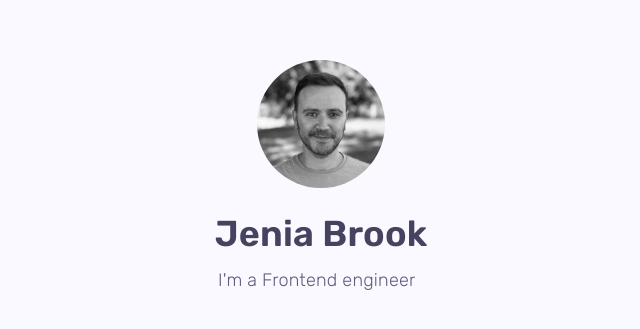
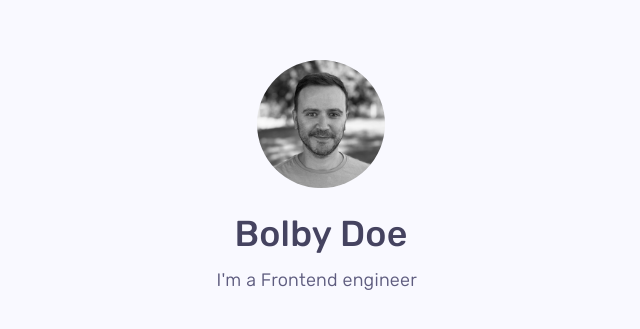
Before and after one commit to jeniabrook/homepage, a Next.js app: page / in a window 1280 px wide. Shown: the part 217-546 px from the top of the page, without its empty margins (319-959 px from the left). Built offline with nearby package versions, Linux system fonts and the light colour scheme.

Commit message:
Update weight

```diff
--- a/components/Heading.js
+++ b/components/Heading.js
@@ -9,22 +9,22 @@ const headingCss = css`
 const headingStyle = {
   h1: css`
     font-size: 2.25rem;
-    font-variation-settings: 'wght' 600;
+    font-variation-settings: 'wght' 480;
     margin-bottom: 0.875rem;
   `,
   h2: css`
     font-size: 2.25rem;
-    font-variation-settings: 'wght' 600;
+    font-variation-settings: 'wght' 480;
     margin-bottom: 0.5rem;
   `,
   h3: css`
     font-size: 1.25rem;
-    font-variation-settings: 'wght' 600;
+    font-variation-settings: 'wght' 480;
     margin-block: 0.625rem;
   `,
   h4: css`
     font-size: 1rem;
-    font-variation-settings: 'wght' 500;
+    font-variation-settings: 'wght' 400;
     margin-block: 1rem;
   `,
 };
--- a/components/Homepage/Intro.js
+++ b/components/Homepage/Intro.js
@@ -46,7 +46,7 @@ function Intro() {
           width={128}
           height={128}
         />
-        <Heading as="h1">Jenia Brook</Heading>
+        <Heading as="h1">Bolby Doe</Heading>
         <Text css={promptCss} size="lg">
           I'm a Frontend engineer
         </Text>
--- a/components/Text.js
+++ b/components/Text.js
@@ -4,7 +4,7 @@ const textCss = props => css`
   margin-top: 0;
   font-size: 1rem;
   margin-bottom: 1rem;
-  font-variation-settings: 'wght' 300;
+  font-variation-settings: 'wght' 350;
 
   ${props.isFlushMargin &&
   css`
```
